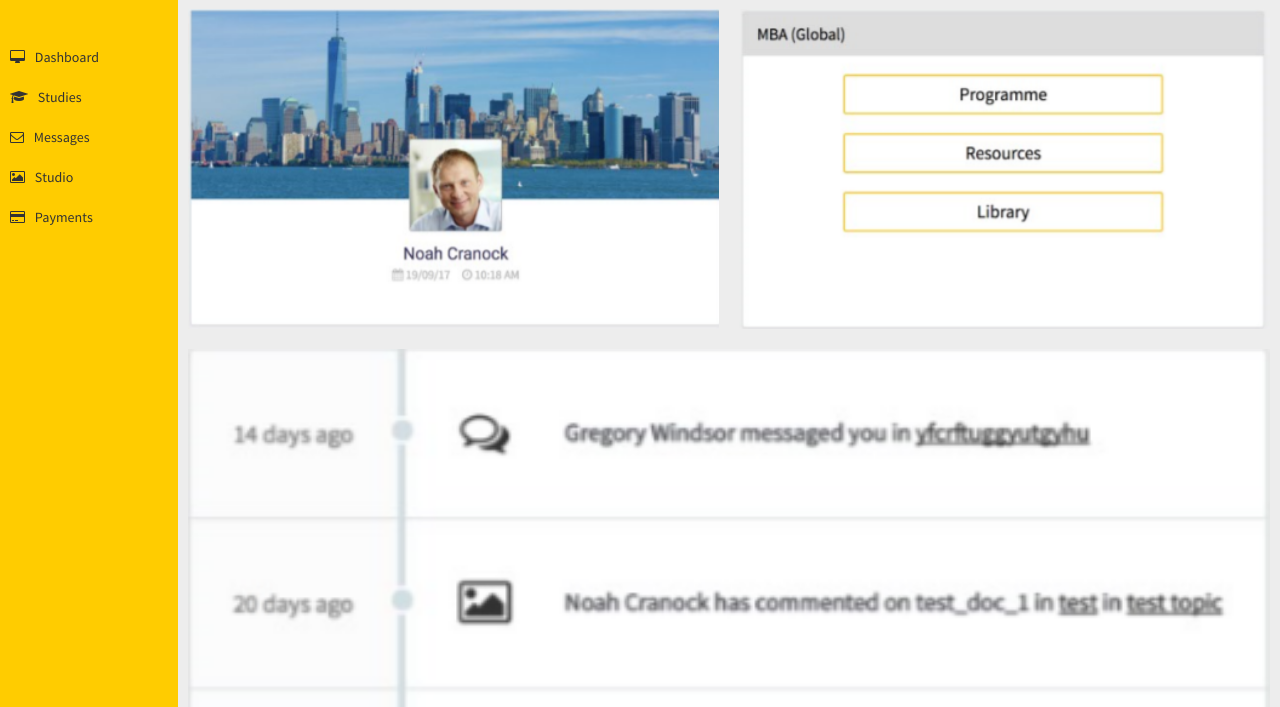
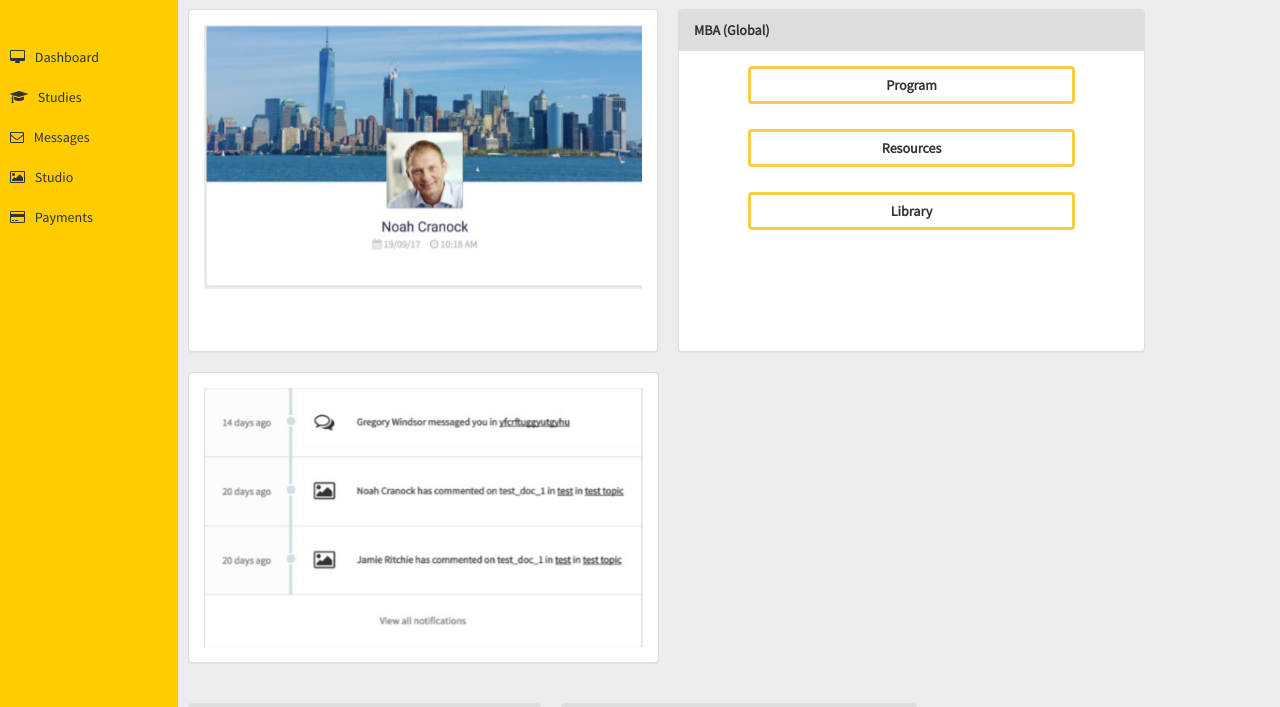
Before and after one commit to flamenx01/IDI-Interview-Task-1, a website: page src/index.html in a window 1280 px wide. Shown: the part 93-800 px from the top of the page. Drawn offline with nearby package versions, Linux system fonts and the light colour scheme; files that its build step writes are made by us from their sources.

Commit message:
Replaced images with panel elements
Replaced images with panel elements. Created buttons for MBA element.

```diff
--- a/src/index.html
+++ b/src/index.html
@@ -59,15 +59,38 @@
 	</div>
 	<div class="main">
 		<div class="flexContainer">
-			<img src="images/profile.png"/>
-			<img src="images/MBA.png"/>
-			<img src="images/notification.png"/>
+			<div class="panel panel-default">
+					<div class="panel-body"><img src="images/profile.png"/></div>
+			</div>
+
+			<div class="panel panel-default">
+					<div class="panel-heading ">MBA (Global)</div>
+					<div class="panel-body" style="min-width : 465px; min-height : 300px;" >
+						<button type="button" class="btn btn-MBA" >Program</button>
+						<button type="button" class="btn btn-MBA">Resources</button>
+						<button type="button" class="btn btn-MBA">Library</button>
+					</div>
+			</div>
+
+
+			<div class="panel panel-default">
+					<div class="panel-body"><img src="images/notification.png"/></div>
+			</div>
 		</div>
 	<br/>
 		<div class="flexContainer">
-			<img src="images/cohort.png"/>
-			<img src="images/tasks.png"/>
-			<img src="images/cal.png"/>
+			<div class="panel panel-default">
+					<div class="panel-heading">My Cohort</div>
+					<div class="panel-body"><img src="images/cohort.png"/></div>
+			</div>
+			<div class="panel panel-default">
+					<div class="panel-heading">My Tasks</div>
+					<div class="panel-body"><img src="images/tasks.png"/></div>
+			</div>
+			<div class="panel panel-default">
+					<div class="panel-heading">September 2017</div>
+					<div class="panel-body"><img src="images/cal.png"/></div>
+			</div>
 		</div>
 	</div>
 </body>
--- a/src/styles/styles.less
+++ b/src/styles/styles.less
@@ -109,4 +109,34 @@ body {
 	margin:10px;
 }
 
+.panel{
+	margin:10px;
+
+}
+
+.panel-default>.panel-heading{
+background-color: #ddd;
+font-family: @main-font;
+font-weight: bold;
+}
+
+.btn-MBA {
+    background-color: white;
+    border-color: #f7cd45;
+	border-width: 3px;
+	display:block;
+    margin: 0 auto;
+	font-weight: bold;
+	width: 75%;
+}
+
+.btn-MBA+.btn-MBA {
+    margin-top: 25px;
+}
+
+.widget-Box {
+
+
+}
+
 a { color: inherit; }
```
